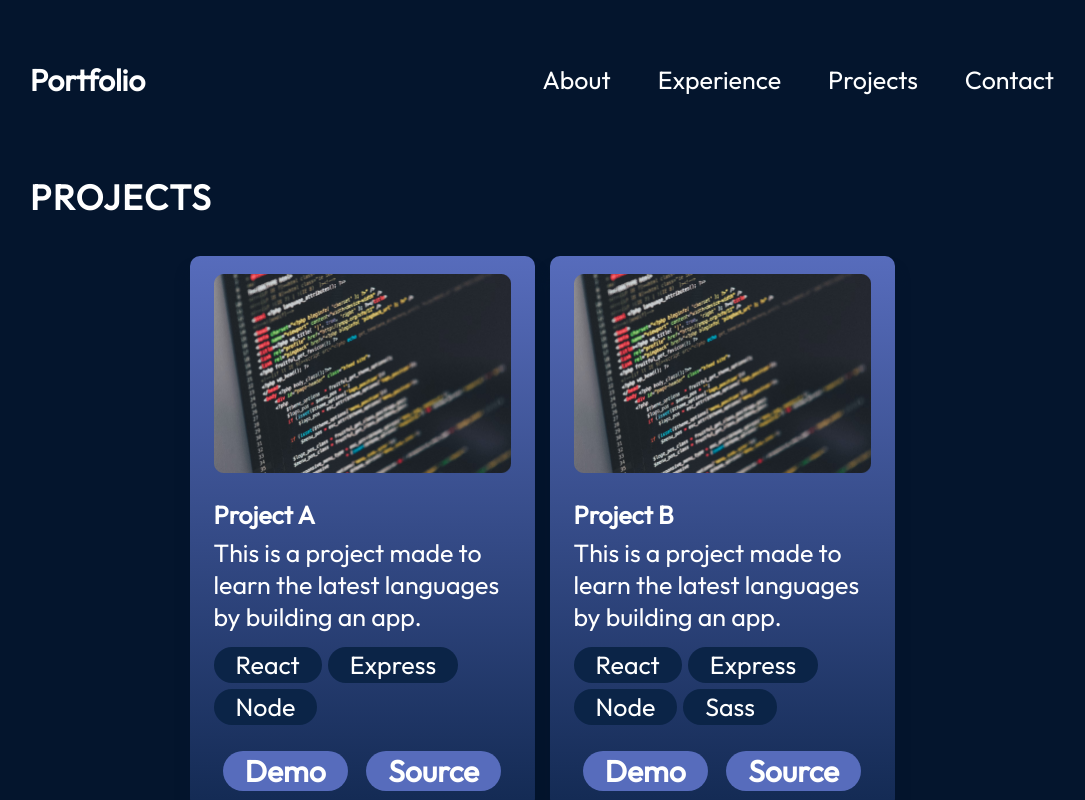
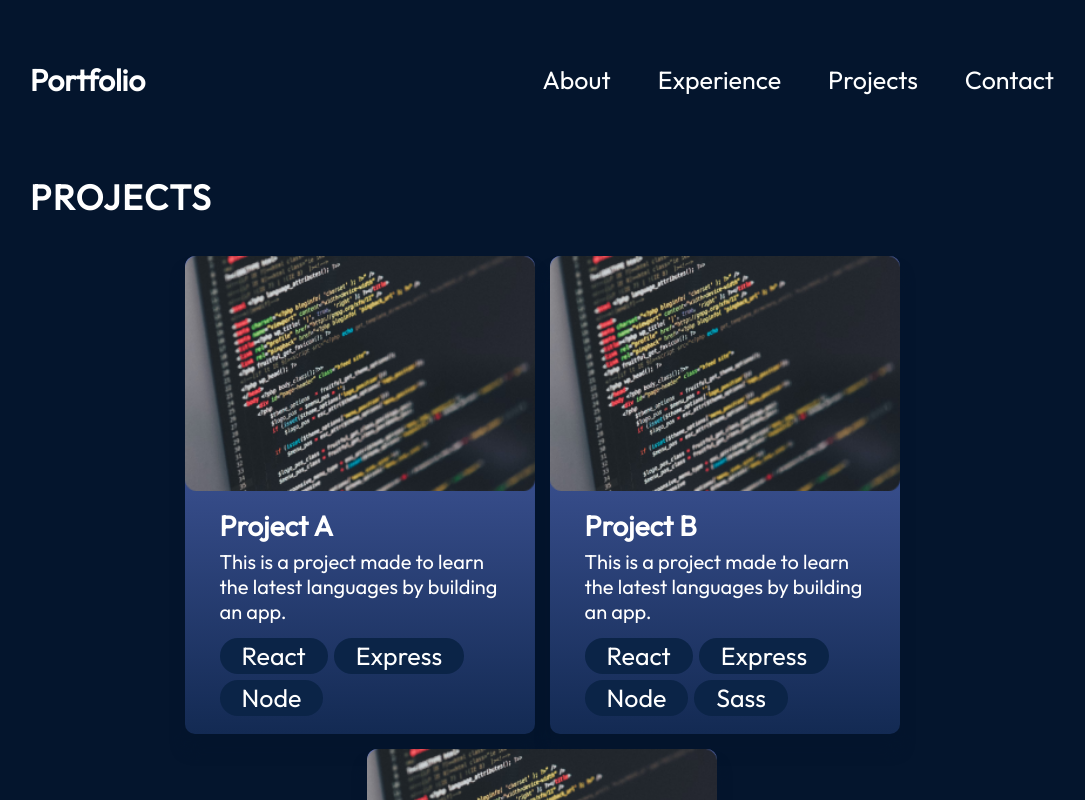
Before and after one commit to Deinigu/portfolio, a React (Vite) app: page /projects in a window 1280 px wide. Shown: the top 800 px of the page, without its empty margins (98-1183 px from the left). Built offline with nearby package versions, Linux system fonts and the light colour scheme.

Commit message:
✨New project card design

```diff
--- a/src/components/ProjectCard/ProjectCard.jsx
+++ b/src/components/ProjectCard/ProjectCard.jsx
@@ -13,6 +13,7 @@ export const ProjectCard = ({
         alt={`Image of  ${title}`}
         className={styles.image}
       />
+      <div className={styles.content}>
       <h3 className={styles.title}>{title}</h3>
       <p className={styles.description}>{description}</p>
       <ul className={styles.skills}>
@@ -24,13 +25,6 @@ export const ProjectCard = ({
           );
         })}
       </ul>
-      <div className={styles.links}>
-        <a href={demo} className={styles.link}>
-          Demo
-        </a>
-        <a href={source} className={styles.link}>
-          Source
-        </a>
       </div>
     </div>
   );
--- a/src/components/ProjectCard/ProjectCard.module.css
+++ b/src/components/ProjectCard/ProjectCard.module.css
@@ -6,22 +6,29 @@
     border-radius: 10px;
     background: linear-gradient(180deg, #576cbc 0%, #132a53 100%);
     box-shadow: 0 16px 14px 0 #04152d;
-    padding: 18px 24px;
-    max-width: 345px;
+    max-width: 350px;
+    max-height: 100%;
 }
 
-.image {
-    margin-bottom: 26px;
+.content {
+    padding: 5% 10%;
+}
+
+.img {
+    width: 100%;
+    height: 100%;
+    border-radius: 10px 10px 0 0;
 }
 
 .title {
-    font-size: 25px;
+    font-size: 28px;
     font-weight: 700;
+
 }
 
 .description {
     margin-top: 6px;
-    font-size: 25px;
+    font-size: 20px;
     font-weight: 400;
 }
 
```
